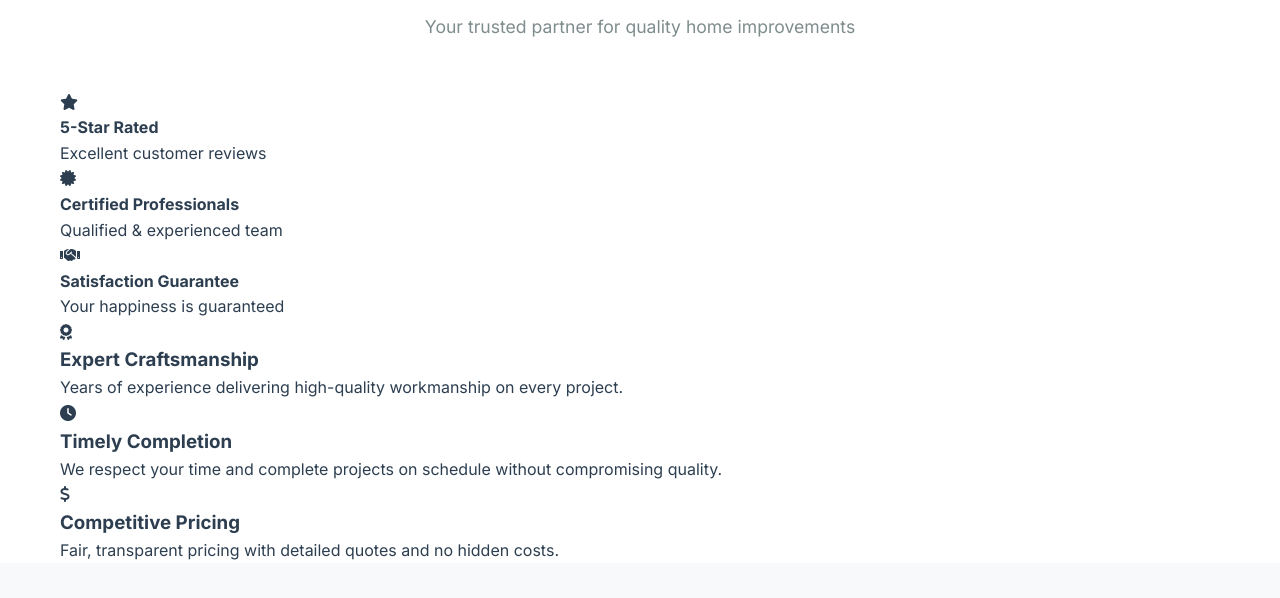
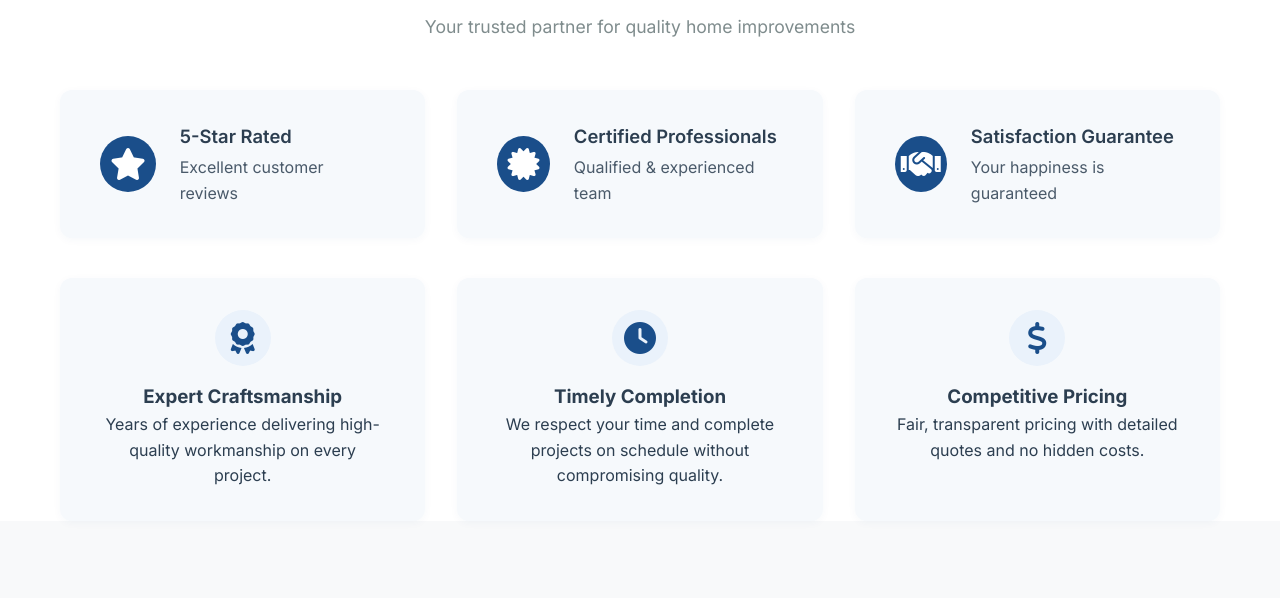
Before and after one commit to Naha2112/ENM-services, a plain HTML site: page index.html in a window 1280 px wide. Shown: the part 1388-1986 px from the top of the page. Drawn offline with Linux system fonts and the light colour scheme.

Commit message:
Fix blue card/grid layout for 'Why Choose ENM'S SERVICES' section on homepage

```diff
--- a/styles.css
+++ b/styles.css
@@ -1993,3 +1993,80 @@ body {
 .nav-contact {
     margin-left: 1.5rem;
 }
+
+/* Blue card/grid layout for Why Choose ENM'S SERVICES section */
+.trust-indicators {
+    display: flex;
+    gap: 2rem;
+    justify-content: center;
+    margin-bottom: 2.5rem;
+}
+.trust-item {
+    background: #f6f9fc;
+    border-radius: 12px;
+    padding: 2rem 2.5rem;
+    box-shadow: 0 2px 8px rgba(26,78,138,0.04);
+    display: flex;
+    align-items: center;
+    gap: 1.5rem;
+    min-width: 260px;
+    flex: 1 1 0;
+}
+.trust-icon {
+    background: #1a4e8a;
+    color: #fff;
+    border-radius: 50%;
+    width: 56px;
+    height: 56px;
+    display: flex;
+    align-items: center;
+    justify-content: center;
+    font-size: 2rem;
+}
+.trust-text h4 {
+    margin: 0 0 0.25rem 0;
+    font-size: 1.15rem;
+    font-weight: 600;
+}
+.trust-text p {
+    margin: 0;
+    color: #4a5a6a;
+    font-size: 1rem;
+}
+.features-grid {
+    display: flex;
+    gap: 2rem;
+    justify-content: center;
+}
+.feature-item {
+    background: #f6f9fc;
+    border-radius: 12px;
+    padding: 2rem 2.5rem;
+    box-shadow: 0 2px 8px rgba(26,78,138,0.04);
+    text-align: center;
+    min-width: 260px;
+    flex: 1 1 0;
+}
+.feature-icon {
+    background: #eaf2fb;
+    color: #1a4e8a;
+    border-radius: 50%;
+    width: 56px;
+    height: 56px;
+    display: flex;
+    align-items: center;
+    justify-content: center;
+    font-size: 2rem;
+    margin: 0 auto 1rem auto;
+}
+@media (max-width: 900px) {
+    .trust-indicators, .features-grid {
+        flex-direction: column;
+        gap: 1.5rem;
+        align-items: stretch;
+    }
+    .trust-item, .feature-item {
+        min-width: 0;
+        width: 100%;
+    }
+}
```
Also changed, not shown: index.html (+0 -1 lines).
